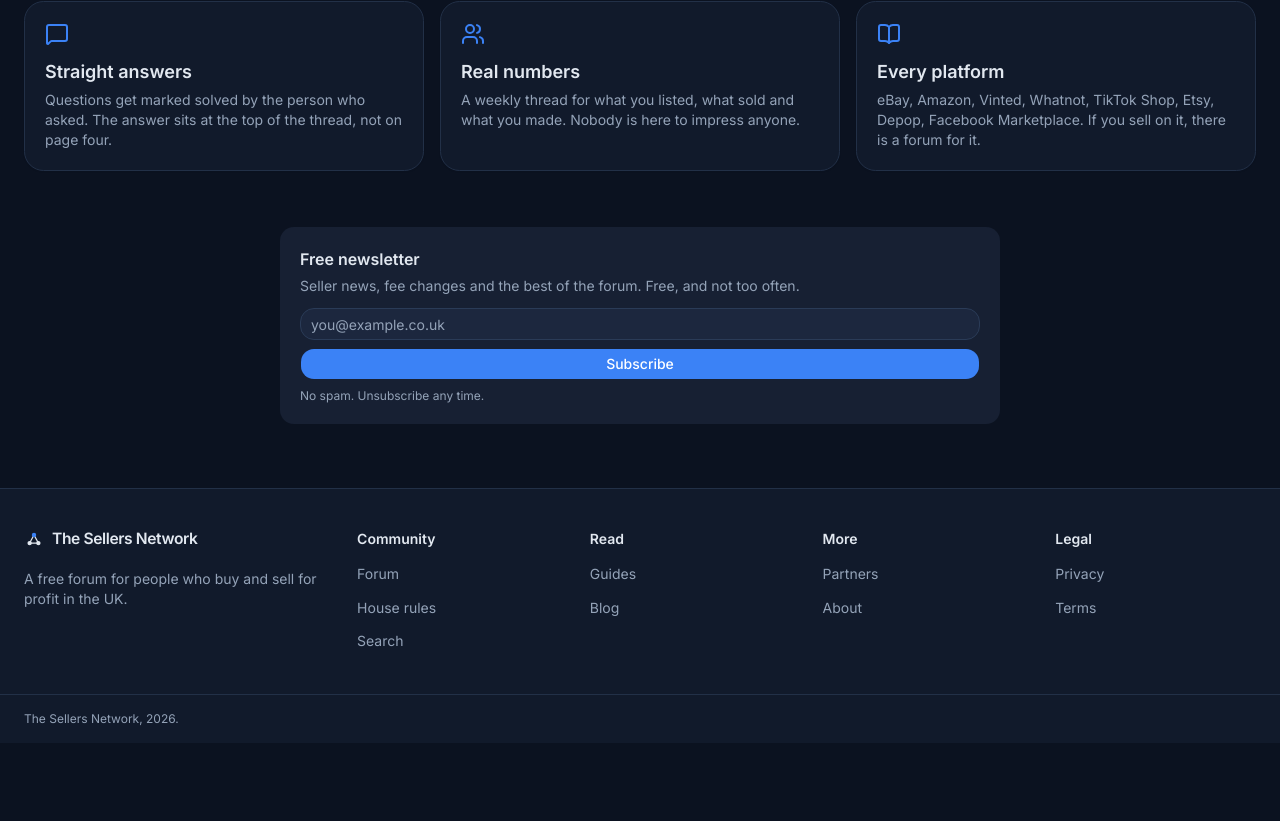
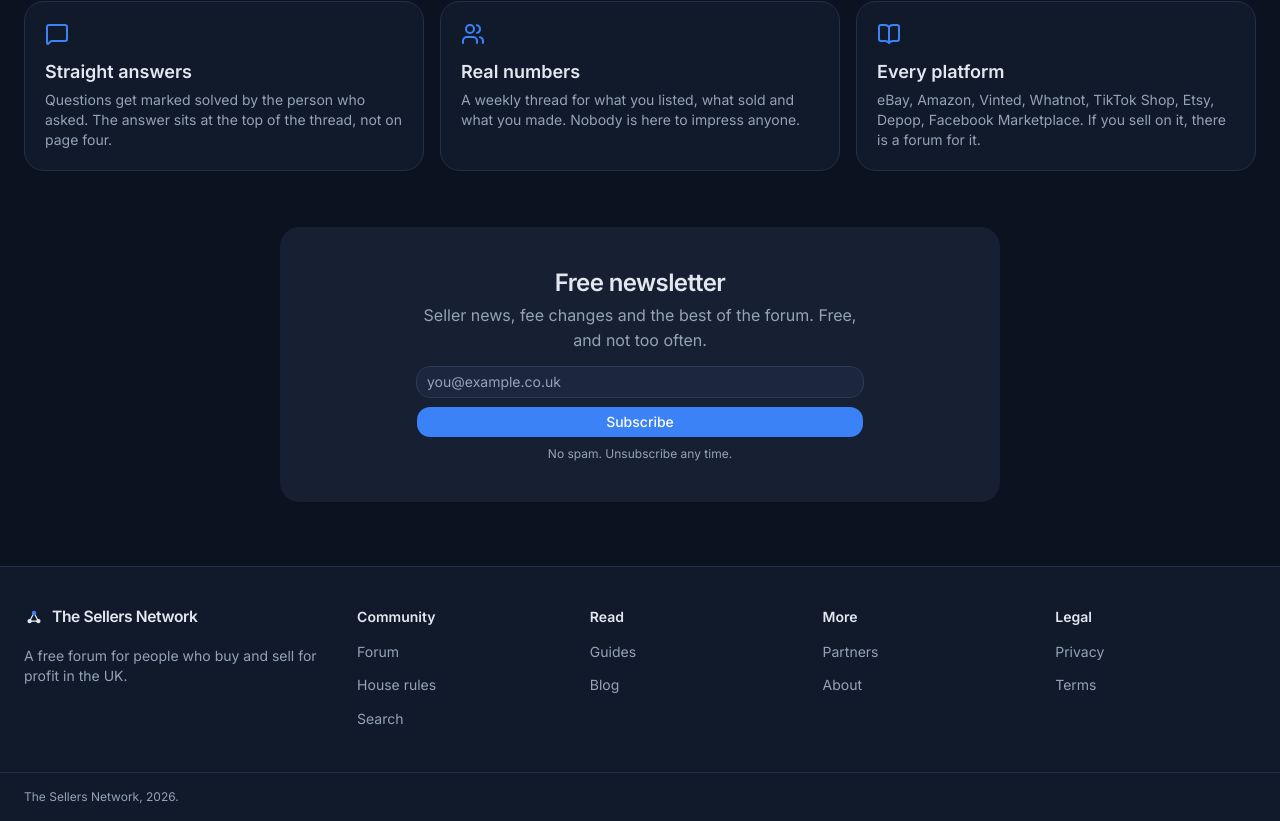
Before and after one commit to TheSellersNetwork/TheSellersNetwork, a Next.js app: page / in a window 1280 px wide. Shown: the part 1469-2290 px from the top of the page. Before the commit the page ends 2212 px from the top, so only its background shows below. Built offline with nearby package versions, Linux system fonts and the light colour scheme; no server answers; the database is empty.

Commit message:
Centre the newsletter block on content pages
Co-Authored-By: Claude Fable 5.1 <noreply@anthropic.com>

```diff
--- a/src/components/marketing/email-signup-card.tsx
+++ b/src/components/marketing/email-signup-card.tsx
@@ -31,15 +31,15 @@ export function EmailSignupCard({ source, variant = "card", className }: Props)
   );
 
   return (
-    <div className={cn(variant === "card" ? "forum-card rail-card rounded-lg border bg-card p-4" : "rounded-lg bg-brand-soft p-5", className)}>
-      <h2 className="font-semibold">Free newsletter</h2>
-      <p className="mt-1 text-sm text-muted-foreground">Seller news, fee changes and the best of the forum. Free, and not too often.</p>
+    <div className={cn(variant === "card" ? "forum-card rail-card rounded-lg border bg-card p-4" : "rounded-xl bg-brand-soft p-8 text-center sm:p-10", className)}>
+      <h2 className={variant === "inline" ? "text-2xl font-semibold tracking-tight" : "font-semibold"}>Free newsletter</h2>
+      <p className={cn("mt-1 text-muted-foreground", variant === "inline" ? "mx-auto max-w-md" : "text-sm")}>Seller news, fee changes and the best of the forum. Free, and not too often.</p>
       {state.ok ? (
         <p className="mt-3 text-sm" role="status">
           {state.message}
         </p>
       ) : (
-        <form action={action} className="mt-3 flex flex-col gap-2">
+        <form action={action} className={cn("mt-3 flex flex-col gap-2", variant === "inline" && "mx-auto max-w-md items-stretch")}>
           <input type="hidden" name="source" value={source} />
           <Label htmlFor={`email-${source}`} className="sr-only">
             Email address
```
Also changed, not shown: 1 other file (tests, documents, lock files or other folders).
